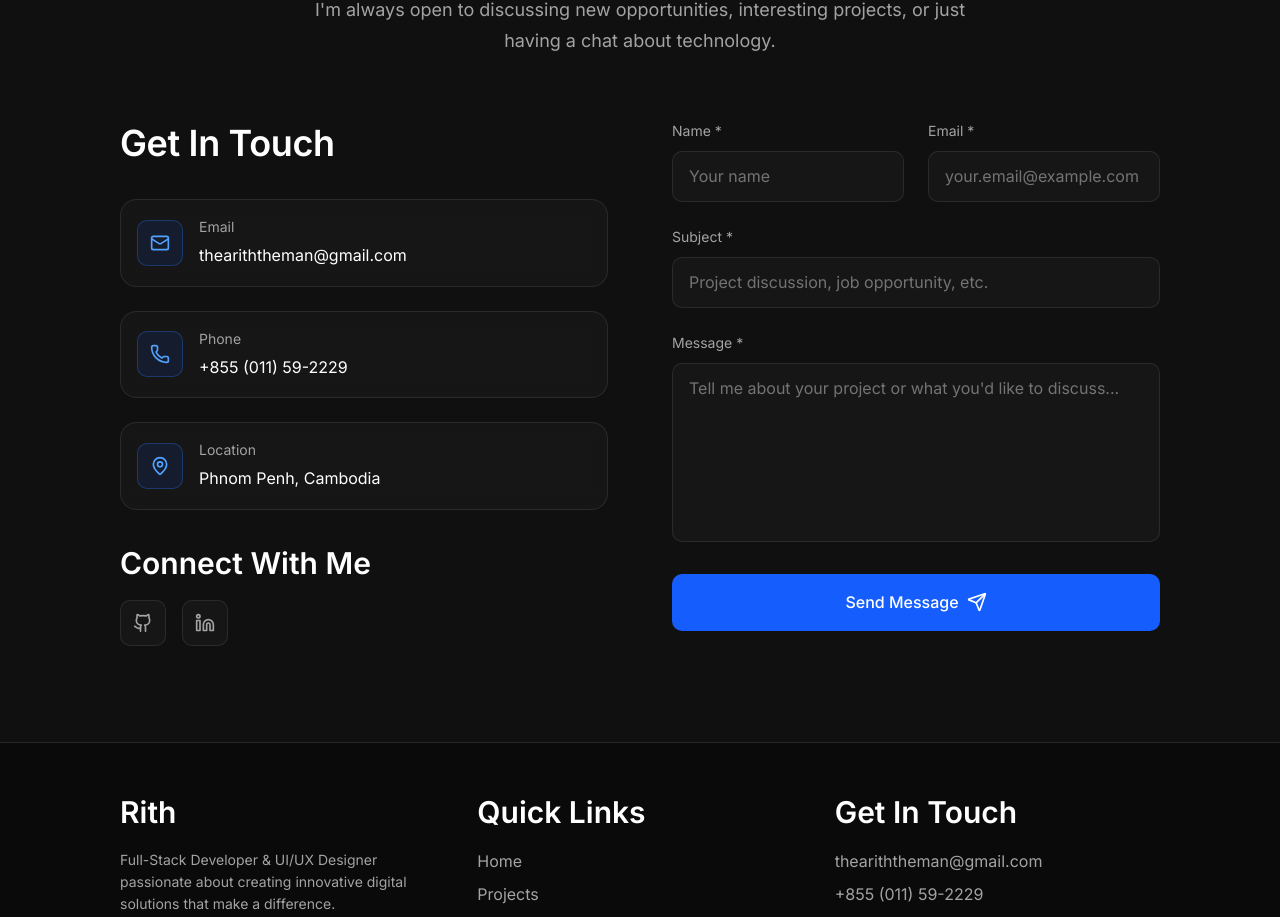
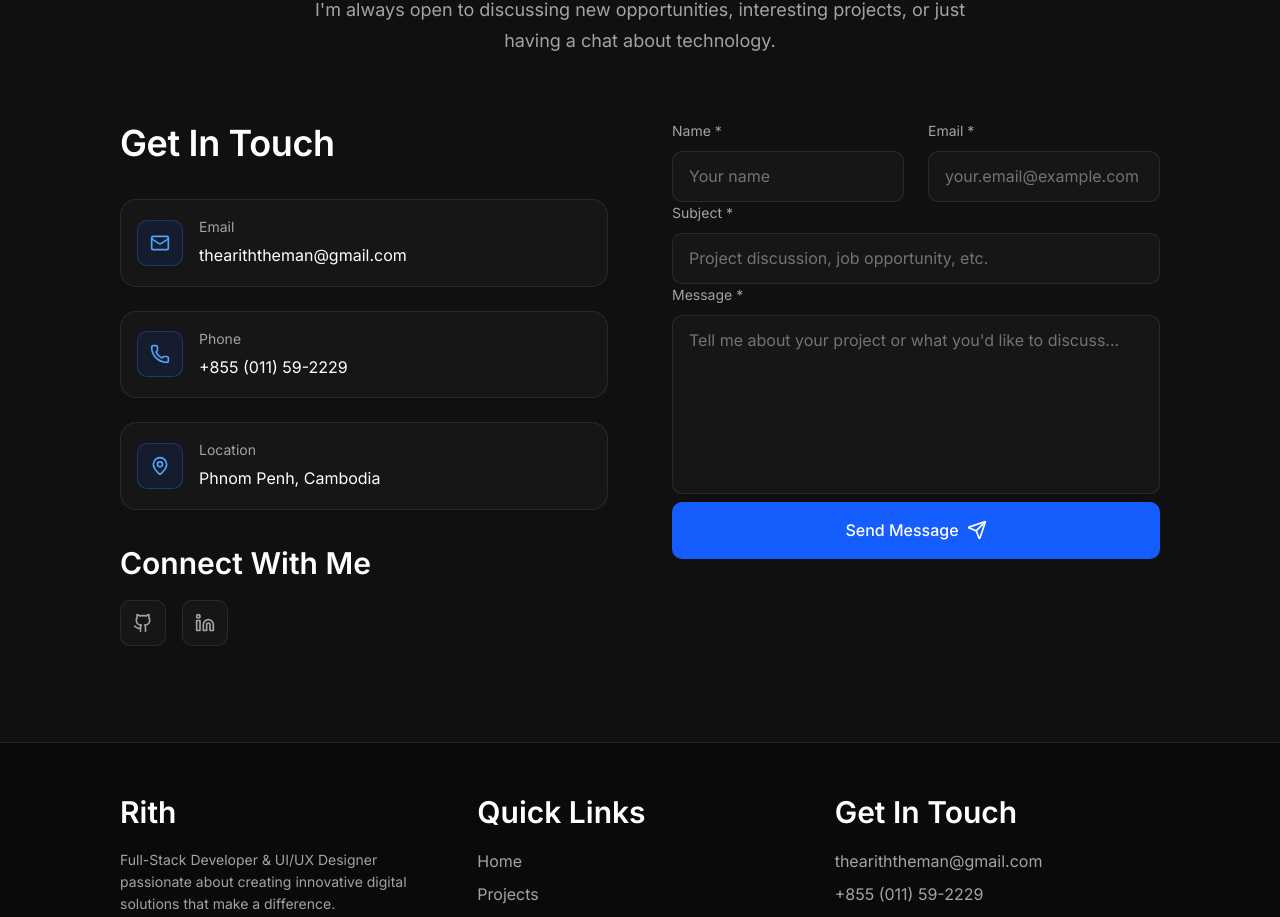
Before and after one commit to RitGit3/RiT, a React (Vite) app: page / in a window 1280 px wide. Shown: the part 3480-4397 px from the top of the page. Built offline with nearby package versions, Linux system fonts and the light colour scheme.

Commit message:
Updated Contact Form (3x)

```diff
--- a/src/components/PortfolioContact.tsx
+++ b/src/components/PortfolioContact.tsx
@@ -100,6 +100,10 @@ export function PortfolioContact() {
           <div>
             <form onSubmit={handleSubmit} className="space-y-6">
 
+              <form
+              action="https://formspree.io/f/xblazgww"
+              method="POST"
+              >
               {/* Name and Email */}
               <div className="grid md:grid-cols-2 gap-6">
                 <div>
@@ -177,6 +181,7 @@ export function PortfolioContact() {
                   </>
                 )}
               </button>
+              </form>
 
               {/* Success Message */}
               {state.succeeded && (
```
